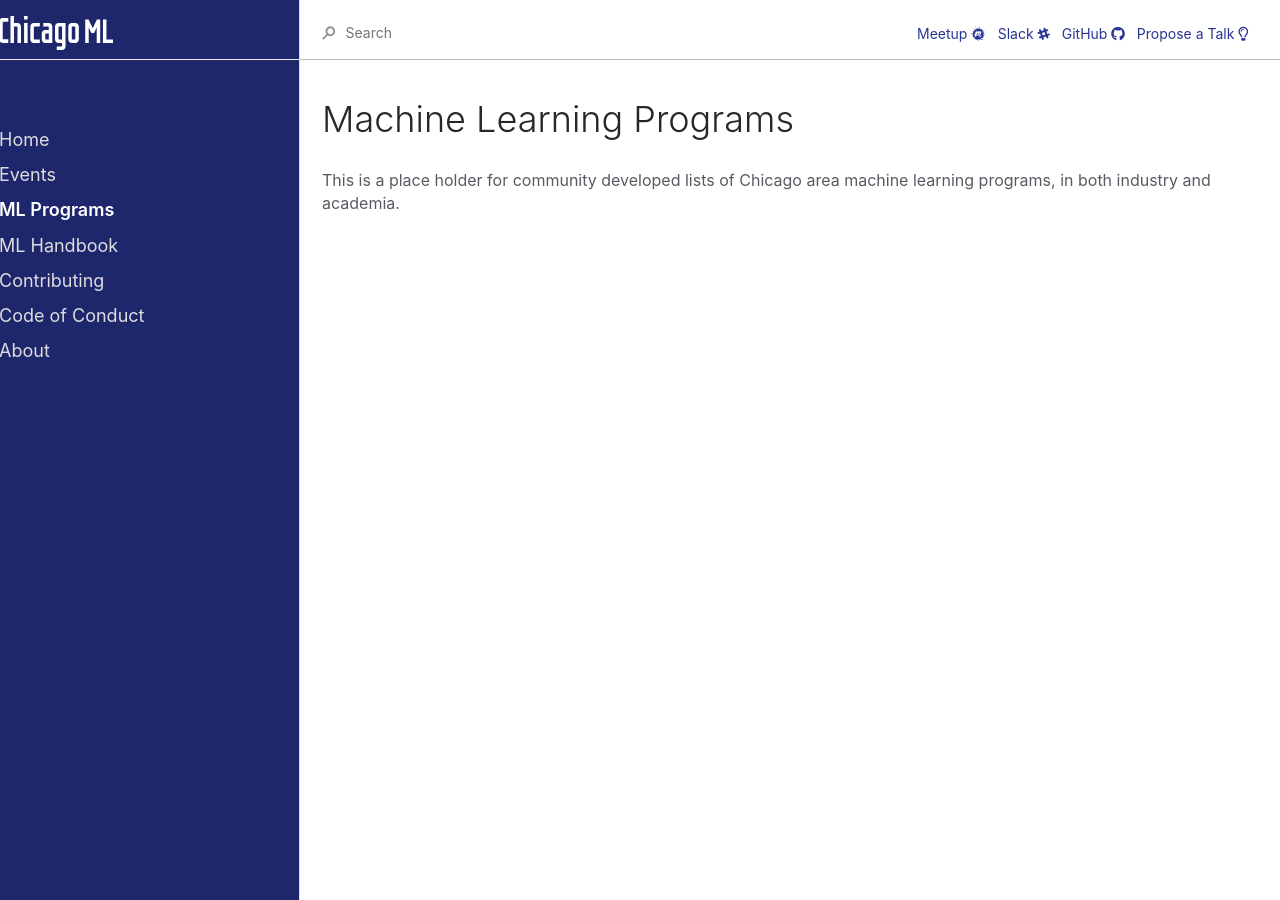
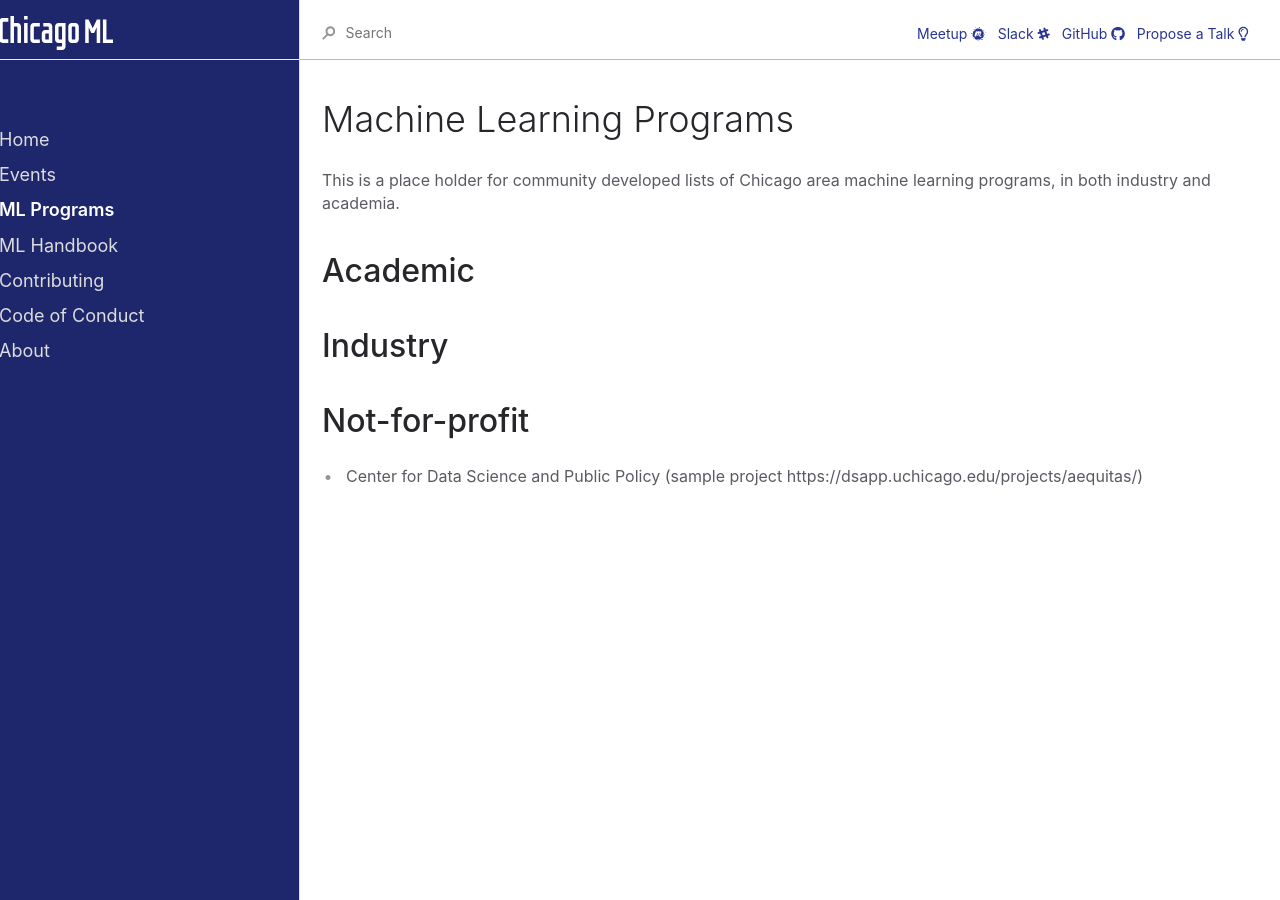
Before and after one commit to gar1t/ChicagoML, a Jekyll site: the page built from programs.md, in a window 1280 px wide. Built offline with Jekyll 4.4.1, drawn with Linux system fonts in a browser that asks for light colours.

Commit message:
A little on programs

```diff
--- a/programs.md
+++ b/programs.md
@@ -8,3 +8,12 @@ nav_order: 40
 
 This is a place holder for community developed lists of Chicago area
 machine learning programs, in both industry and academia.
+
+## Academic
+
+## Industry
+
+## Not-for-profit
+
+- Center for Data Science and Public Policy (sample project
+  https://dsapp.uchicago.edu/projects/aequitas/)
```
